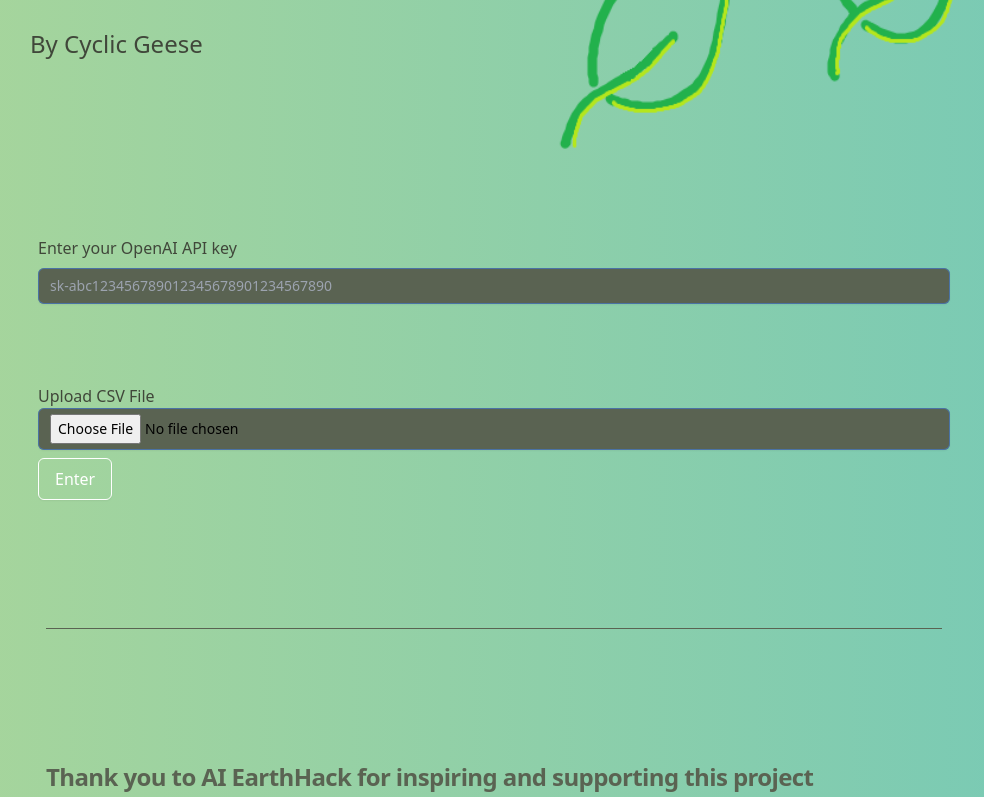
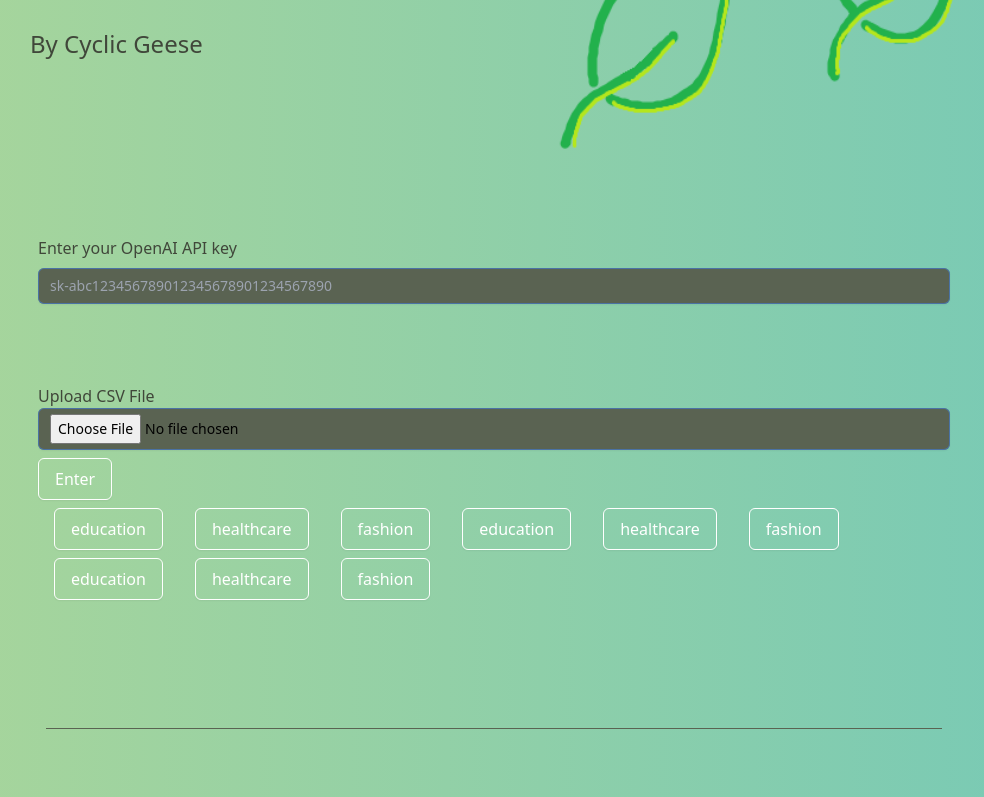
Before and after one commit to Rocksen1683/EcoPulse, a React (Create React App) app in the folder ecopulse/: page / in a window 1280 px wide. Shown: the part 364-1161 px from the top of the page, without its empty margins (146-1130 px from the left). Built offline with nearby package versions, Linux system fonts and the light colour scheme.

Commit message:
cetegory buttons, at beginning for testing

```diff
--- a/ecopulse/src/App.js
+++ b/ecopulse/src/App.js
@@ -20,7 +20,7 @@ export default function Example() {
   const [risk, setRisk] = useState('safe');
   const [capital, setCapital] = useState('limited');
   const [timeframe, setTimeframe] = useState('1-3 years')
-
+  const fakeCategories = ['education', 'healthcare', 'fashion','education', 'healthcare', 'fashion','education', 'healthcare', 'fashion']
   const [userSector, setUserSector] = useState('renewable energy');
   const [category, setCategories] = useState(null);
   const [filterCat, setFilterCat] = useState(null);
@@ -33,6 +33,14 @@ export default function Example() {
     return " Ideally I will focus on ideas that support the enivornment by improving " + userSector;
   }
 
+  const makeButton = (data) => {
+    return (
+        <button className="mt-2 mx-4 inline-flex items-center px-4 py-2 border border-transparent text-base font-medium rounded-md shadow-sm text-white bg-indigo-600 hover:bg-indigo-700 focus:outline-none focus:ring-2 focus:ring-offset-2 focus:ring-indigo-500 disabled:opacity-50 disabled:cursor-not-allowed disabled:pointer-events-none"
+            onClick={() => setFilterCat(data)}>
+            {data}
+        </button>
+    );
+  }
 
   const handleEnter = async () => {
     const formData = new FormData();
@@ -151,8 +159,13 @@ export default function Example() {
             onClick={handleEnter}
             disabled={isBaselineLoading}
           >
+
             {isBaselineLoading ? 'Loading...' : 'Enter'}
           </button>
+
+          <div>
+            {fakeCategories.map((item) => makeButton(item))}
+          </div>
 
 
           {isBaselineLoading && (
```
